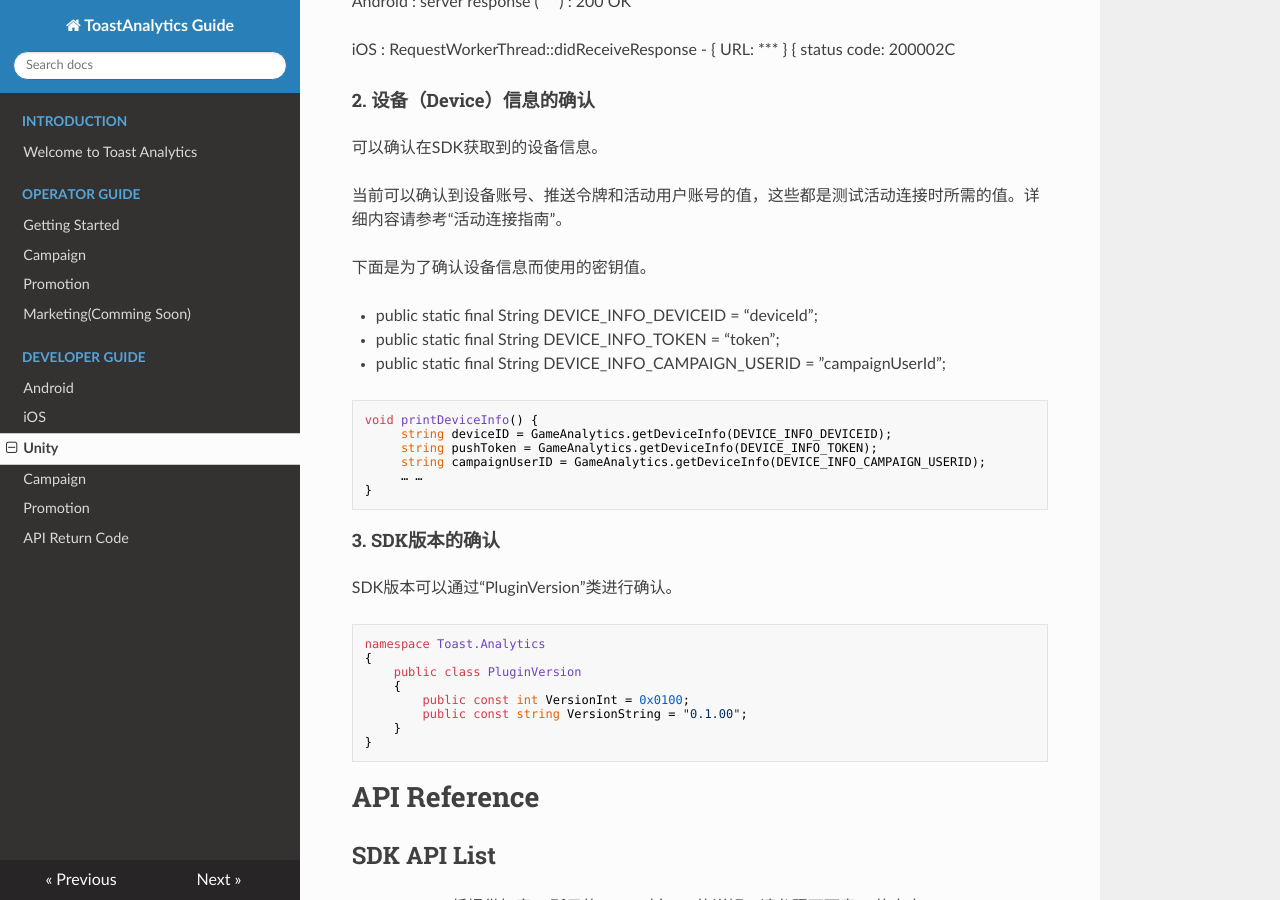
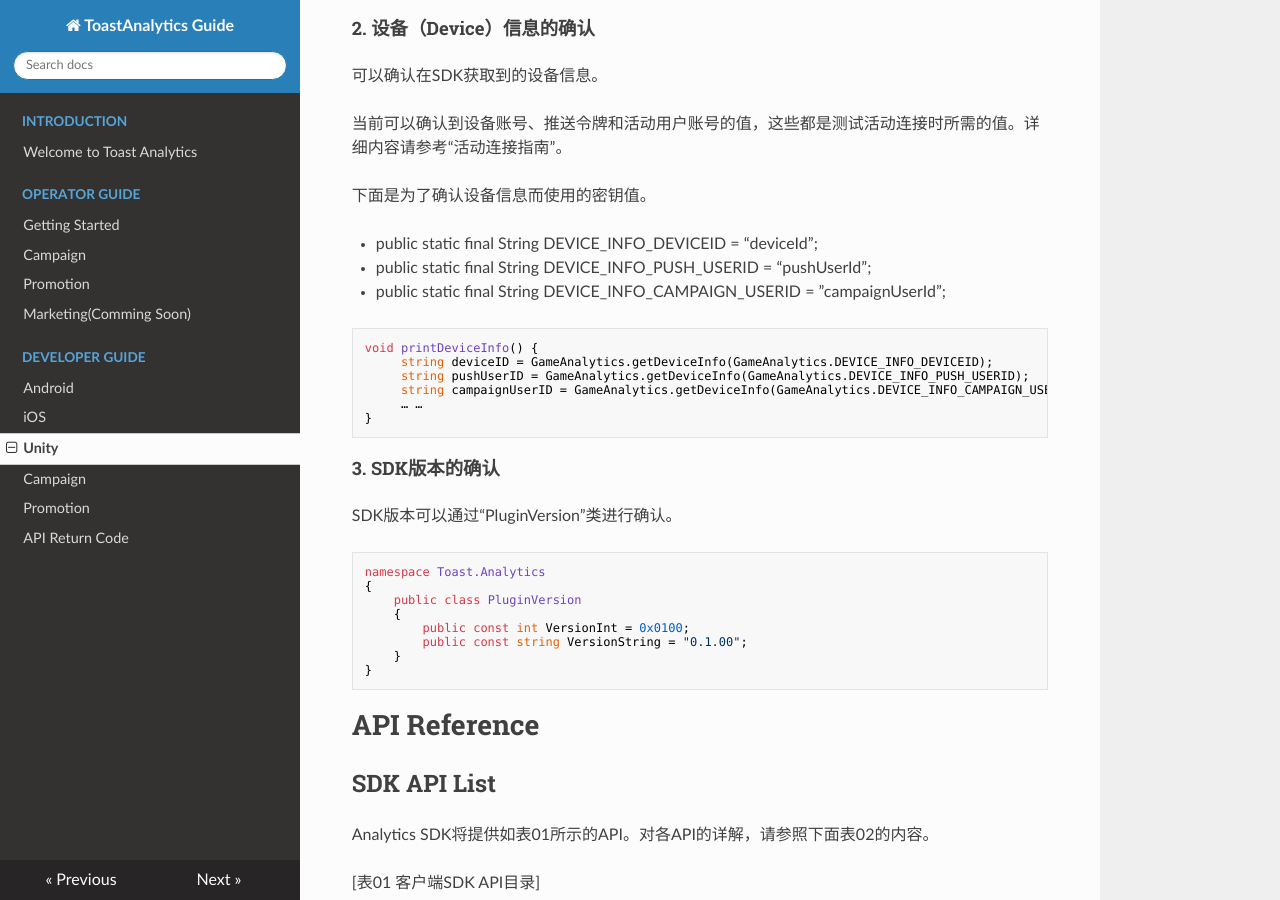
Before and after one commit to ToastAnalytics/ToastAnalytics_ZH, an MkDocs documentation site: the page built from docs/Developer/6. Unity Developer Guide.md, in a window 1280 px wide and 900 px high, scrolled down 13746 px. Built offline with MkDocs 1.6.1, drawn with Linux system fonts in a browser that asks for light colours; nearby versions of some CDN libraries; old or Windows-style settings are respelled for this version of MkDocs; some of the changed text lies outside the part shown.

Commit message:
Update 6. Unity Developer Guide.md

````diff
--- a/docs/Developer/6. Unity Developer Guide.md
+++ b/docs/Developer/6. Unity Developer Guide.md
@@ -509,14 +507,14 @@ iOS : RequestWorkerThread::didReceiveResponse - <NSHTTPURLResponse: ***> { URL:
 下面是为了确认设备信息而使用的密钥值。
 
 - public static final String DEVICE_INFO_DEVICEID = “deviceId”;
-- public static final String DEVICE_INFO_TOKEN = “token”;
+- public static final String DEVICE_INFO_PUSH_USERID = “pushUserId”;
 - public static final String DEVICE_INFO_CAMPAIGN_USERID = ”campaignUserId”;
 
 ```
 void printDeviceInfo() {
-     string deviceID = GameAnalytics.getDeviceInfo(DEVICE_INFO_DEVICEID);
-     string pushToken = GameAnalytics.getDeviceInfo(DEVICE_INFO_TOKEN);
-     string campaignUserID = GameAnalytics.getDeviceInfo(DEVICE_INFO_CAMPAIGN_USERID);
+     string deviceID = GameAnalytics.getDeviceInfo(GameAnalytics.DEVICE_INFO_DEVICEID);
+     string pushUserID = GameAnalytics.getDeviceInfo(GameAnalytics.DEVICE_INFO_PUSH_USERID);
+     string campaignUserID = GameAnalytics.getDeviceInfo(GameAnalytics.DEVICE_INFO_CAMPAIGN_USERID);
      … …
 }
 ```
````
Also changed, not shown: other parts of docs/Developer/6. Unity Developer Guide.md (+0 -2 lines).
